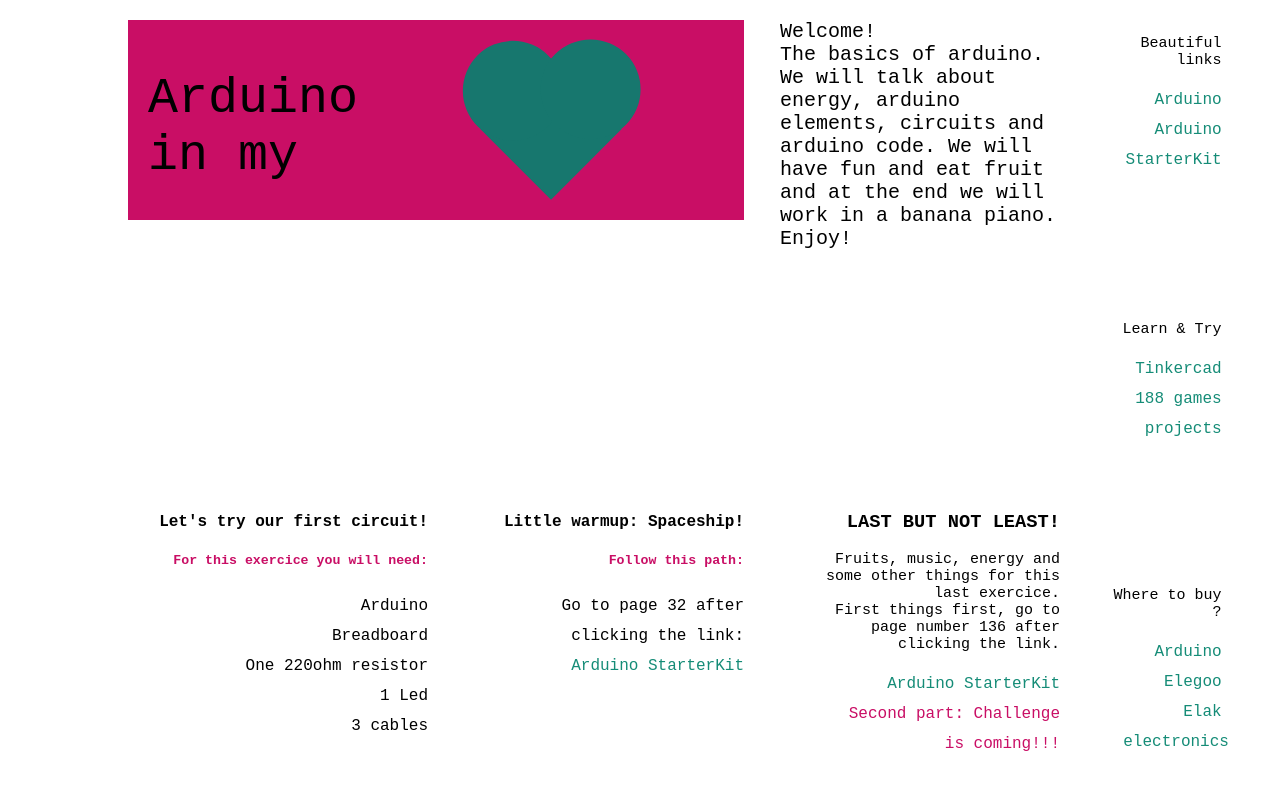
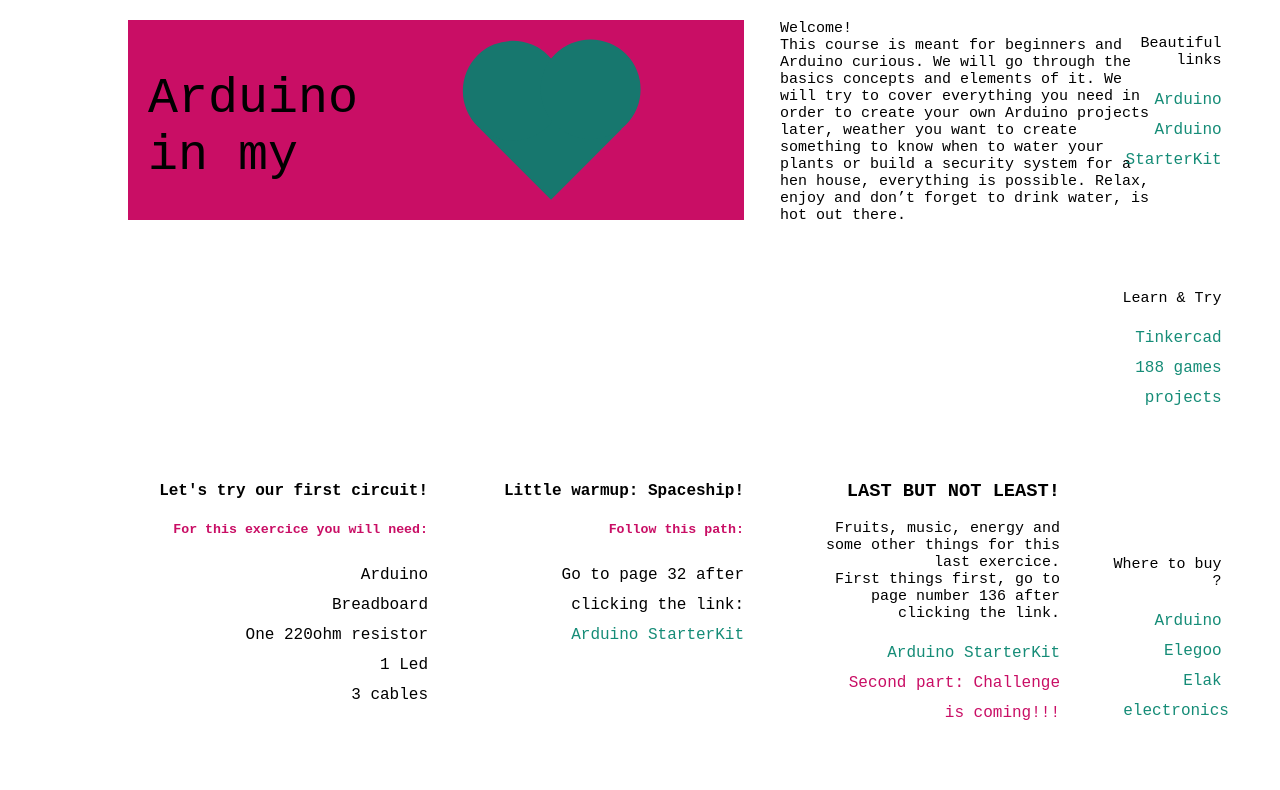
Before and after one commit to AmaliaRVM/ArduinoWorkshop, a plain HTML site: page index.html in a window 1280 px wide. Drawn offline with Linux system fonts and the light colour scheme; a web font is replaced by a local one.

Commit message:
add text

```diff
--- a/index.html
+++ b/index.html
@@ -18,12 +18,11 @@
         </div>
         <div class="intro">
             <p class="introText">Welcome!<br>
-            The basics of arduino. We will talk about
-            energy, arduino elements, circuits and
-            arduino code.
-            We will have fun and eat fruit and at the end
-            we will work in a banana piano.
-            Enjoy!
+                This course is meant for beginners and Arduino curious.
+                We will go through the basics concepts and elements of it.
+                We will try to cover everything you need in order to create your own Arduino projects later,
+                weather you want to create something to know when to water  your plants or build a security system for a hen house, everything is possible.
+                Relax, enjoy and don’t forget to drink water, is hot out there.
         </p>
         </div>
         <div class="links">
--- a/style.css
+++ b/style.css
@@ -78,9 +78,11 @@ p{
 .intro{
     text-align: inherit;
     grid-column: 3/4;
+    width: 400px;
 }
 .introText{
-    font-size: 20px;
+    font-size: 15px;
+    margin-top:20px;
 }
 /* Links style */
 .links{
```
